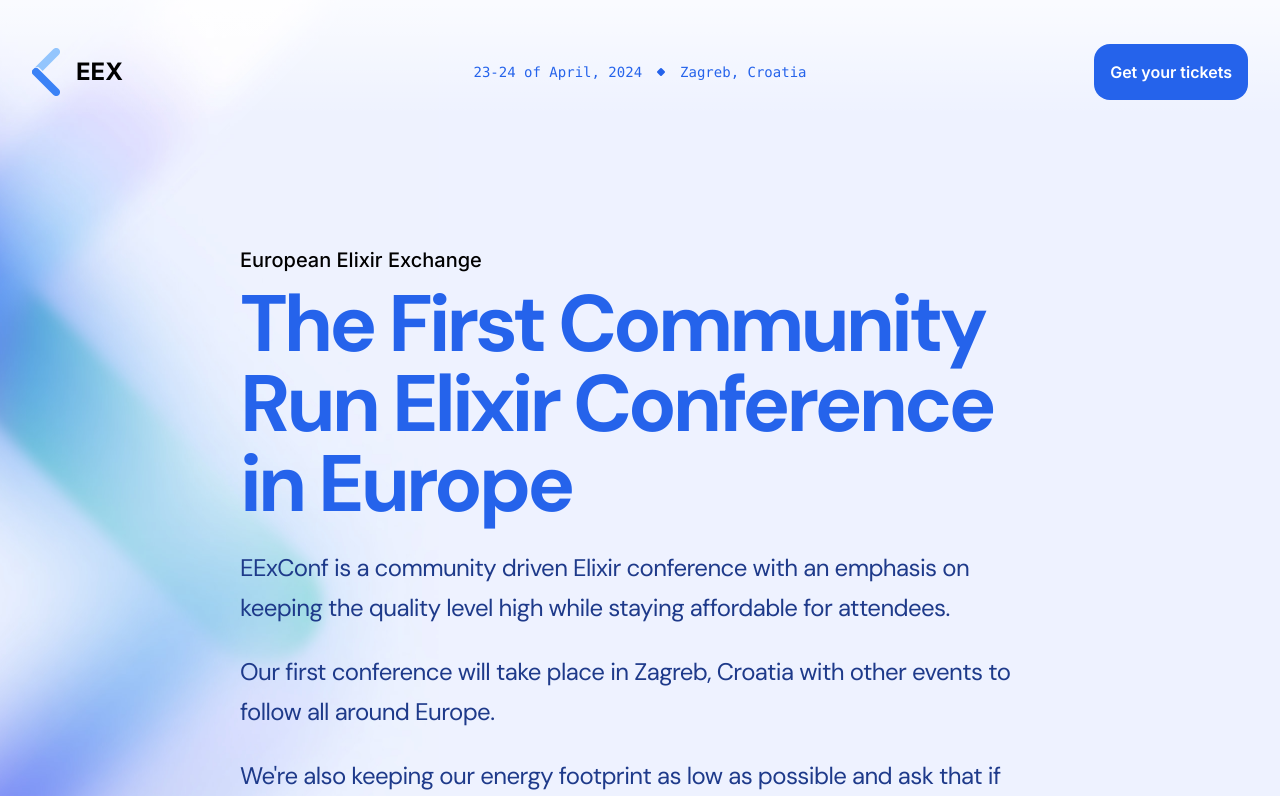
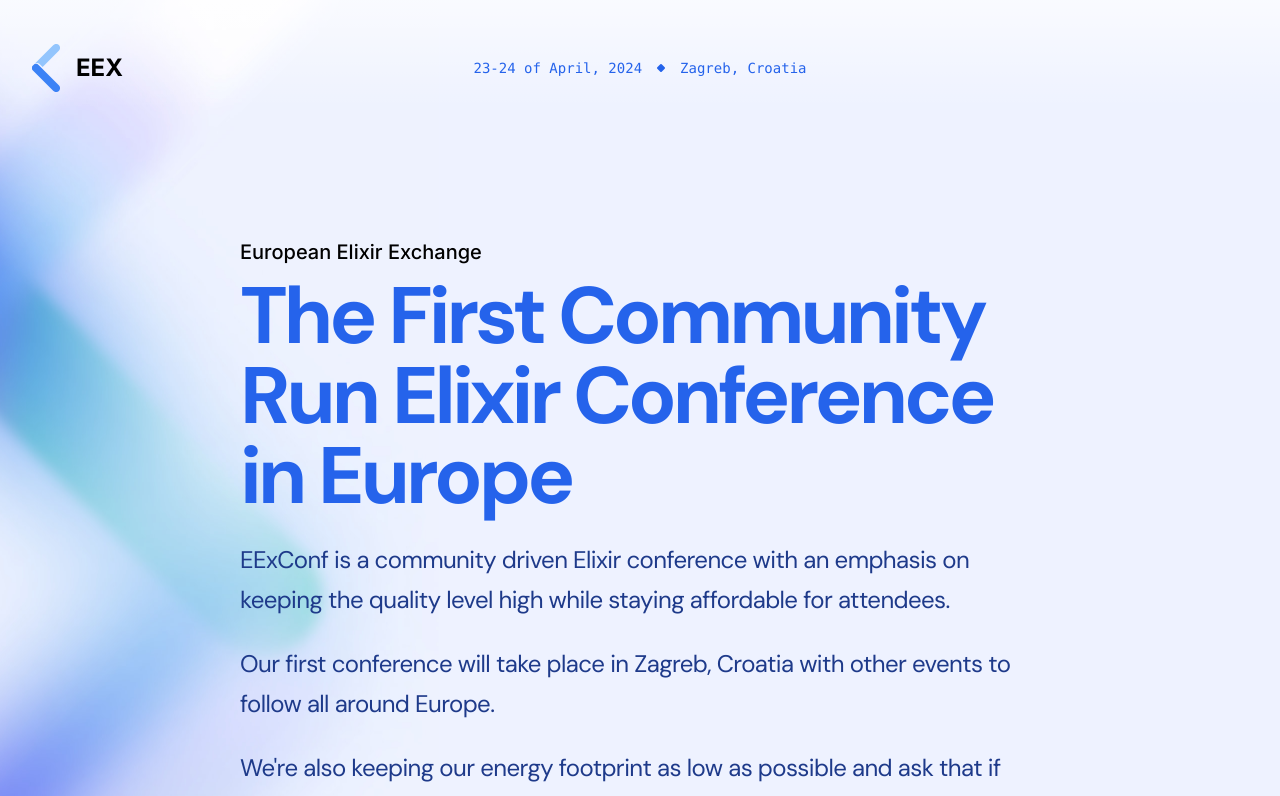
Before and after one commit to Elixir-Bytes/EEXConf-Website, a Next.js app: page / in a window 1280 px wide. Shown: the top 796 px of the page. Built offline with nearby package versions, Linux system fonts and the light colour scheme.

Commit message:
Hide "Get your tickets" button until we have tickets

```diff
--- a/src/components/Header.tsx
+++ b/src/components/Header.tsx
@@ -21,7 +21,7 @@ export function Header() {
           </div>
         </div>
         <div className="hidden sm:mt-10 sm:flex lg:mt-0 lg:grow lg:basis-0 lg:justify-end">
-          <Button href="#">Get your tickets</Button>
+          {/* <Button href="#">Get your tickets</Button> */}
         </div>
       </Container>
     </header>
```
